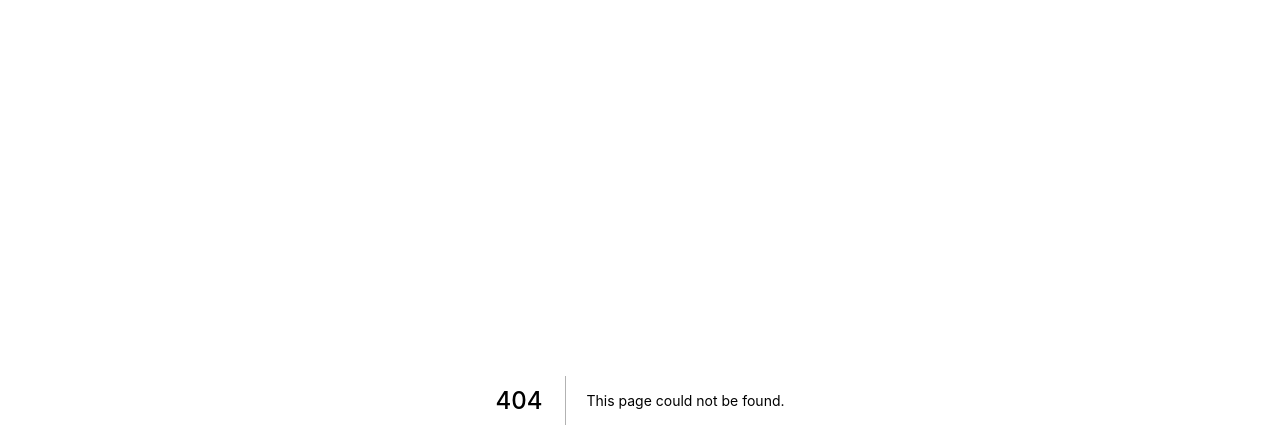
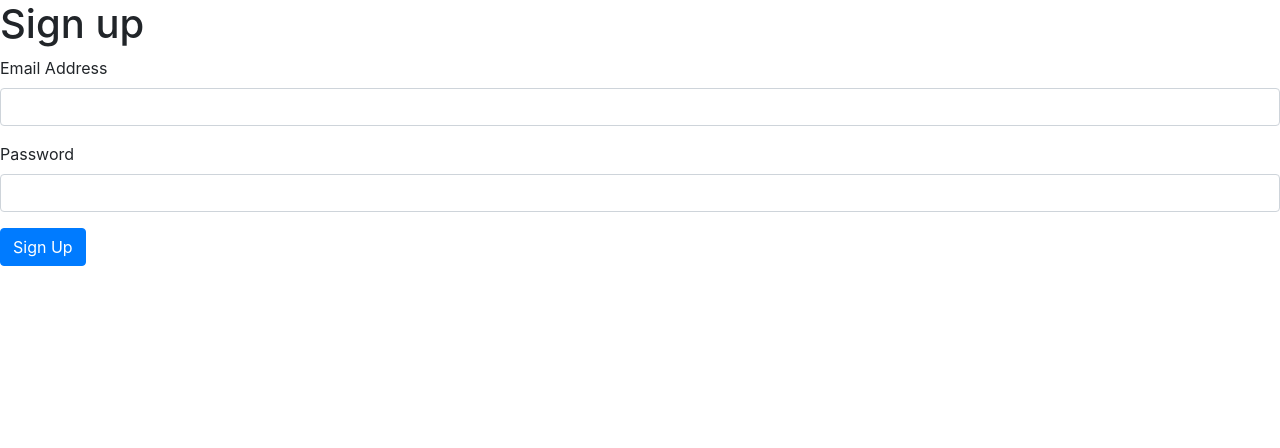
Before and after one commit to hawrot/microservices-ticket-store, a Next.js app in the folder client/: page /auth/signup in a window 1280 px wide. Before the commit this address had no page. Shown: the top 448 px of the page. Built offline with nearby package versions, Linux system fonts and the light colour scheme.

Commit message:
Add signup page

```diff
--- a/client/package.json
+++ b/client/package.json
@@ -4,12 +4,13 @@
   "description": "",
   "main": "index.js",
   "scripts": {
-   "dev" : "next"
+    "dev": "next"
   },
   "keywords": [],
   "author": "",
   "license": "ISC",
   "dependencies": {
+    "bootstrap": "^4.5.0",
     "next": "^9.4.4",
     "react": "^16.13.1",
     "react-dom": "^16.13.1"
--- /dev/null
+++ b/client/pages/_app.js
@@ -0,0 +1,6 @@
+import 'bootstrap/dist/css/bootstrap.css';
+
+export default ({Component, pageProps}) => {
+
+    return <Component {...pageProps} />
+};
--- /dev/null
+++ b/client/pages/auth/signup.js
@@ -0,0 +1,16 @@
+export default () => {
+    return (
+        <form>
+            <h1>Sign up</h1>
+            <div className="form-group">
+                <label>Email Address</label>
+                <input className="form-control"/>
+            </div>
+            <div className="form-group">
+                <label>Password</label>
+                <input type="password" className="form-control"/>
+            </div>
+            <button className="btn btn-primary">Sign Up</button>
+        </form>
+    )
+}
--- a/client/pages/index.js
+++ b/client/pages/index.js
@@ -0,0 +1,3 @@
+export default () => {
+    return <h1>Landing Page</h1>;
+};
```
Also changed, not shown: 1 other file (tests, documents, lock files or other folders).
